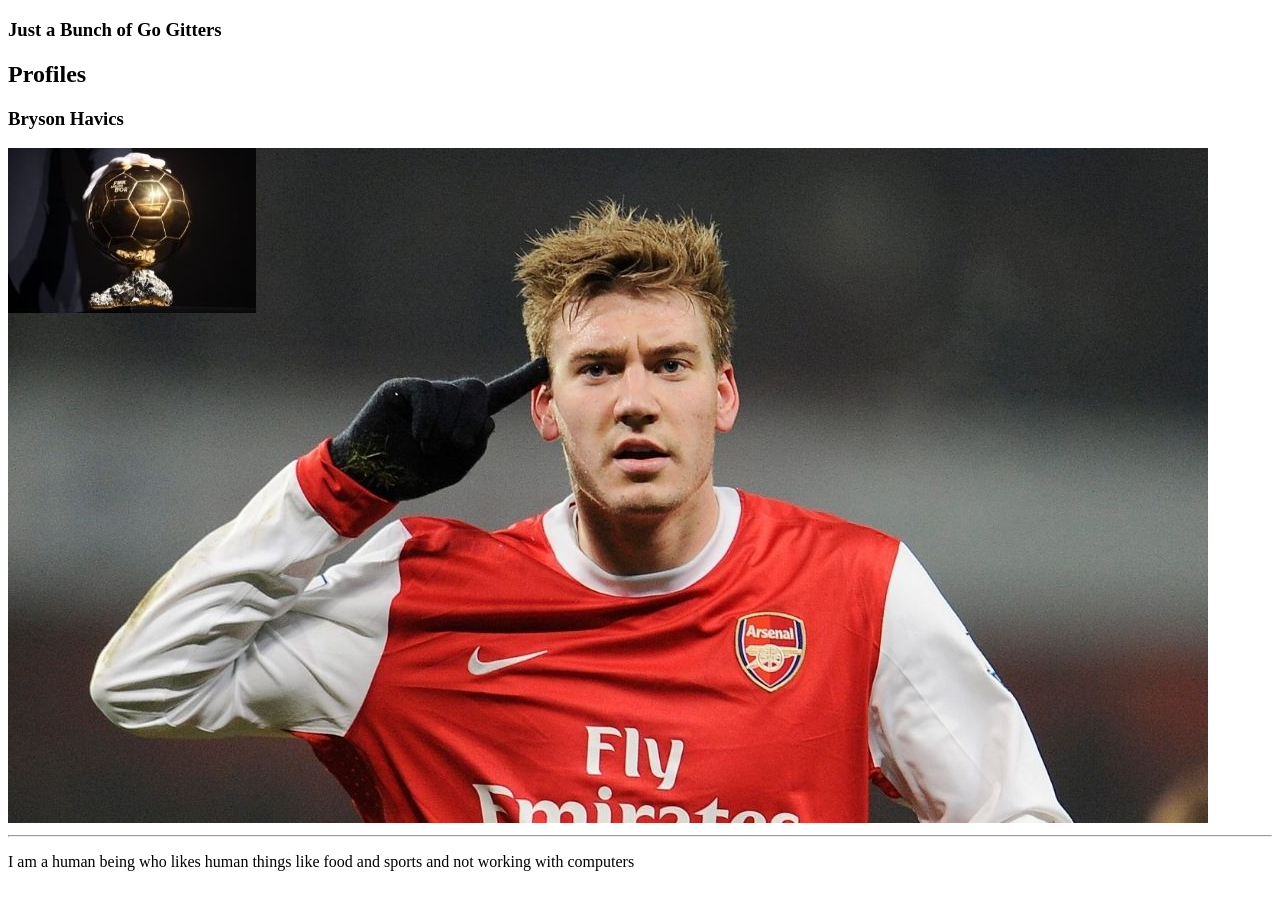
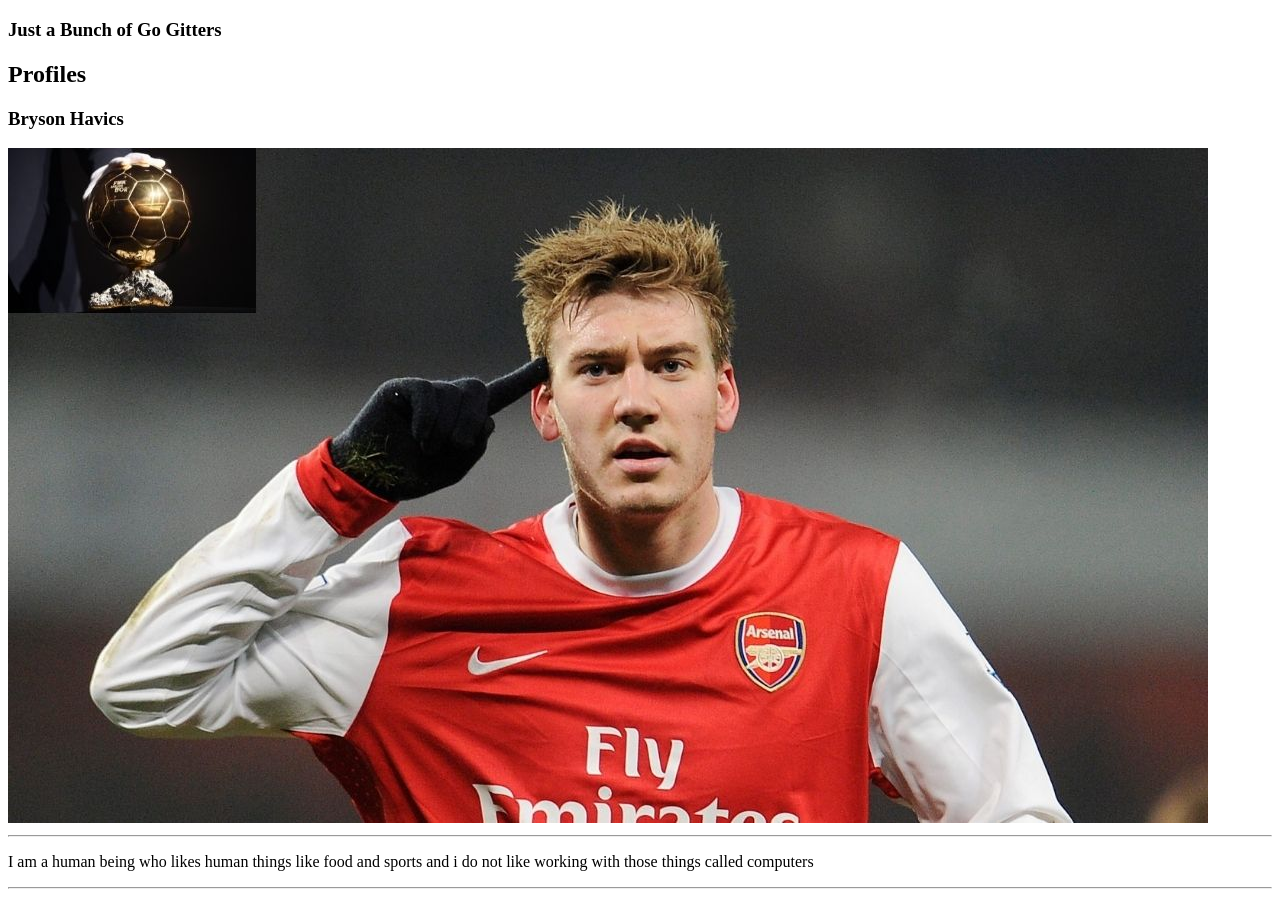
Before and after one commit to JackMcNeil/TeamPage, a plain HTML site: page index.html in a window 1280 px wide. Shown: the part 61-958 px from the top of the page. Drawn offline with Linux system fonts and the light colour scheme.

Commit message:
Bendtner edits

```diff
--- a/index.html
+++ b/index.html
@@ -16,7 +16,8 @@
         <h3>Bryson Havics</h3>
         <img src="Bendtner.jpg" alt="Bendtner">
         <hr>
-        <p>I am a human being who likes human things like food and sports and not working with computers</p>
+        <p>I am a human being who likes human things like food and sports and i do not like working with those things called computers</p>
+        <hr>
     </div>
 </body>
 </html>
```
